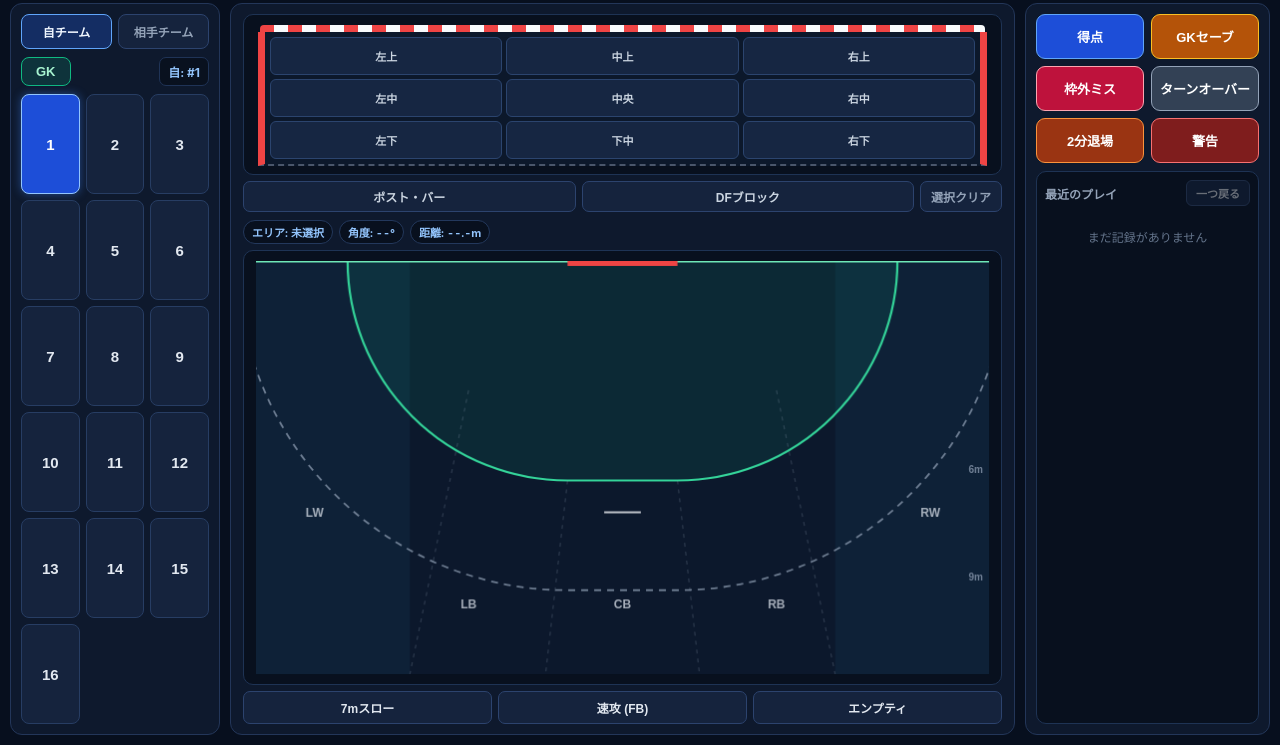
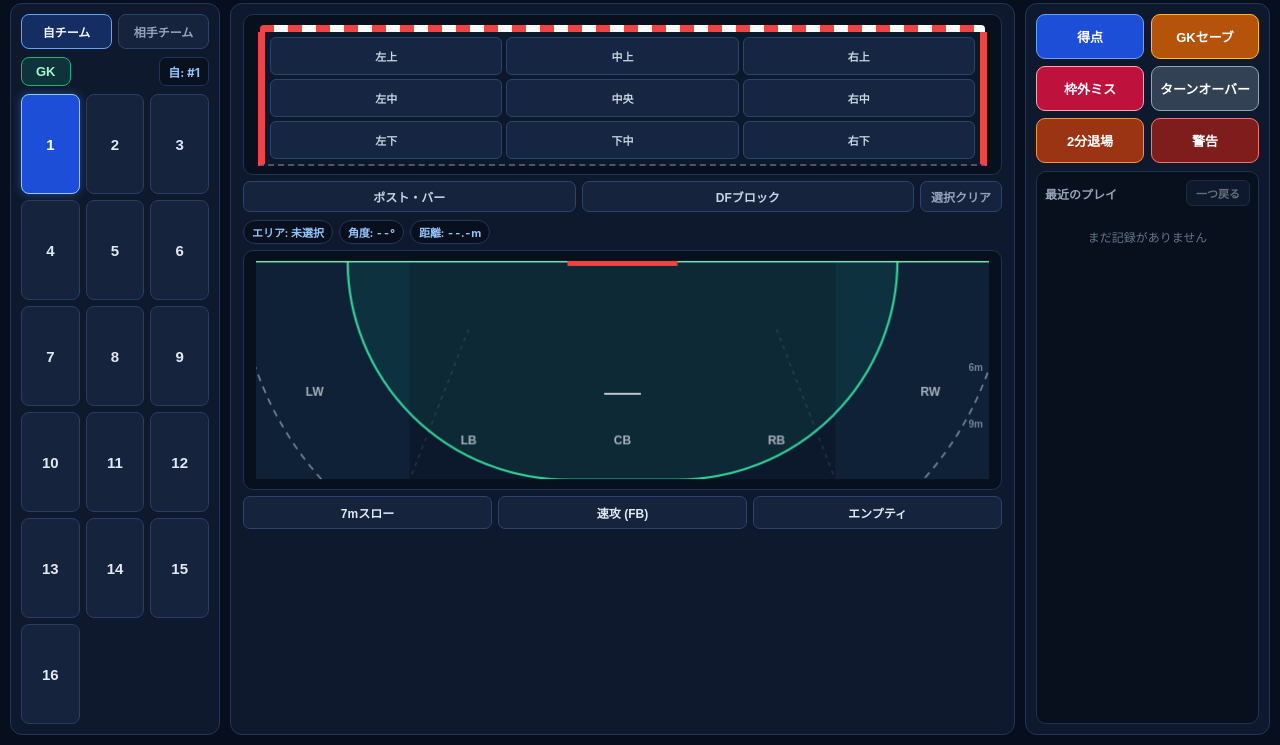
Before and after one commit to simlovehand-blip/Tactical-Board, a plain HTML site: page stat-test/index.html in a window 1280 px wide. Shown: the part 55-800 px from the top of the page. Drawn offline with Linux system fonts and the light colour scheme.

Commit message:
Update style.css

```diff
--- a/stat-test/style.css
+++ b/stat-test/style.css
@@ -448,6 +448,7 @@ body {
     flex: 1;
     min-height: 0;
     width: 100%;
+    max-height: 240px; /* ← コンパクトにする高さ上限（好みに応じて200〜260pxで調整可） */
     position: relative;
     background: #08101e;
     border: 1px solid #1e3354;
```
